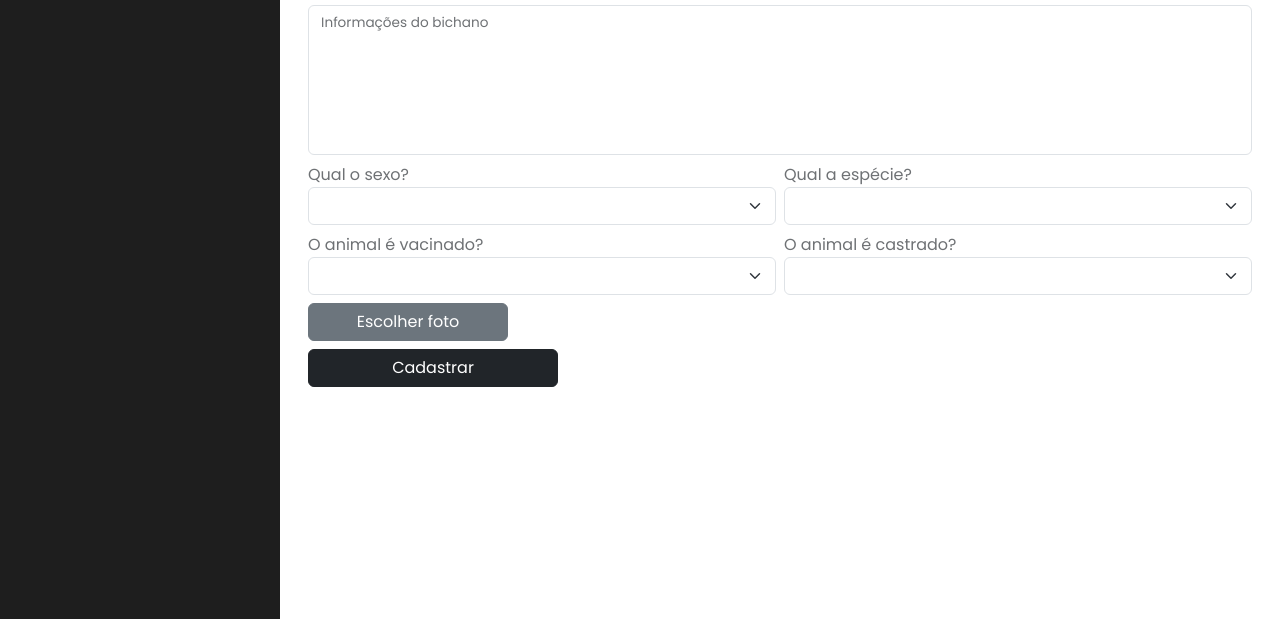
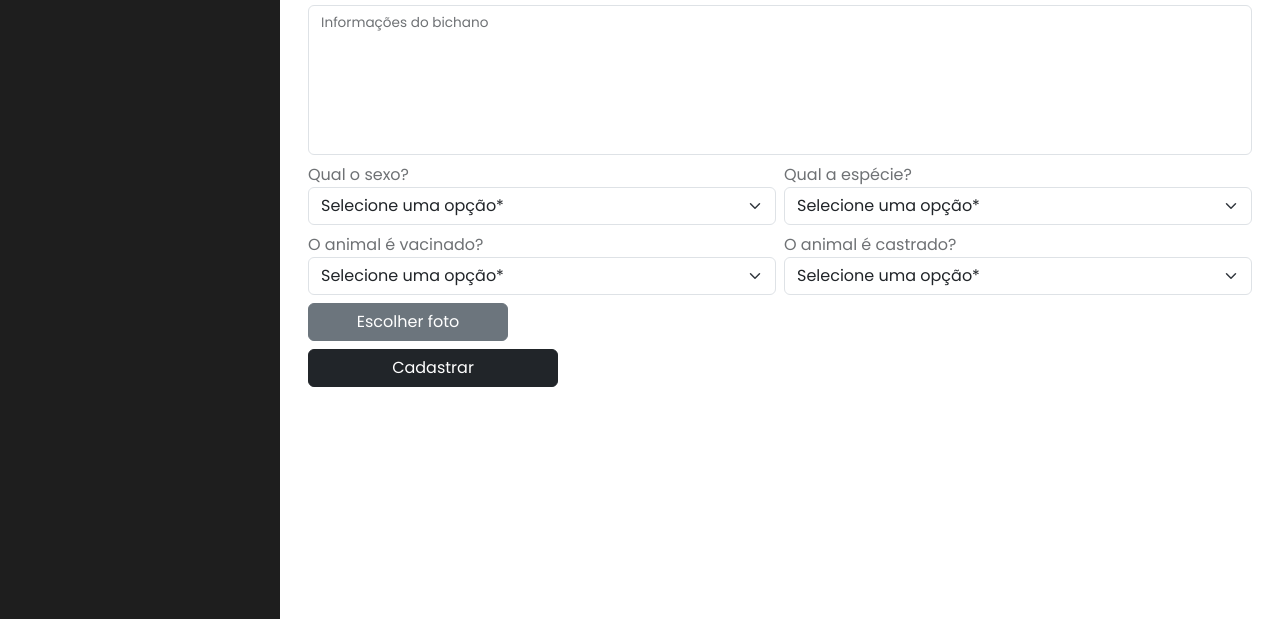
Before and after one commit to vitor1raider/projeto-acapra, a plain HTML site: page acapra/administracao.html in a window 1280 px wide. Shown: the part 181-800 px from the top of the page. Drawn offline with nearby package versions, Linux system fonts and the light colour scheme; a web font is replaced by a local one.

Commit message:
Small fix

```diff
--- a/acapra/administracao.html
+++ b/acapra/administracao.html
@@ -57,7 +57,7 @@
                 <div class="d-flex flex-column w-100">
                   <label for="sexo" style="color: rgba(var(--bs-body-color-rgb), .65);">Qual o sexo?</label>
                   <select class="form-select shadow-none" name="sexo" id="sexo">
-                    <option value=""></option>
+                    <option value="" selected disabled>Selecione uma opção*</option>
                     <option value="macho">Macho</option>
                     <option value="femea">Fêmea</option>
                   </select>
@@ -65,7 +65,7 @@
                   <div class="d-flex flex-column w-100">
                     <label for="especie" style="color: rgba(var(--bs-body-color-rgb), .65);">Qual a espécie?</label>
                     <select class="form-select shadow-none" name="especie" id="especie">
-                      <option value=""></option>
+                      <option value="" selected disabled>Selecione uma opção*</option>
                       <option value="gato">Gato</option>
                       <option value="cachorro">Cachorro</option>
                     </select>
@@ -75,7 +75,7 @@
                     <div class="d-flex flex-column w-100">
                       <label for="vacinado" style="color: rgba(var(--bs-body-color-rgb), .65);">O animal é vacinado?</label>
                       <select class="form-select shadow-none" name="vacinado" id="vacinado">
-                        <option value=""></option>
+                        <option value="" selected disabled>Selecione uma opção*</option>
                         <option value="sim">Sim</option>
                         <option value="nao">Não</option>
                       </select>
@@ -83,7 +83,7 @@
                     <div class="d-flex flex-column w-100">
                       <label for="castrado" style="color: rgba(var(--bs-body-color-rgb), .65);">O animal é castrado?</label>
                       <select class="form-select shadow-none" name="castrado" id="castrado">
-                        <option value=""></option>
+                        <option value="" selected disabled>Selecione uma opção*</option>
                         <option value="sim">Sim</option>
                         <option value="nao">Não</option>
                       </select>
```
